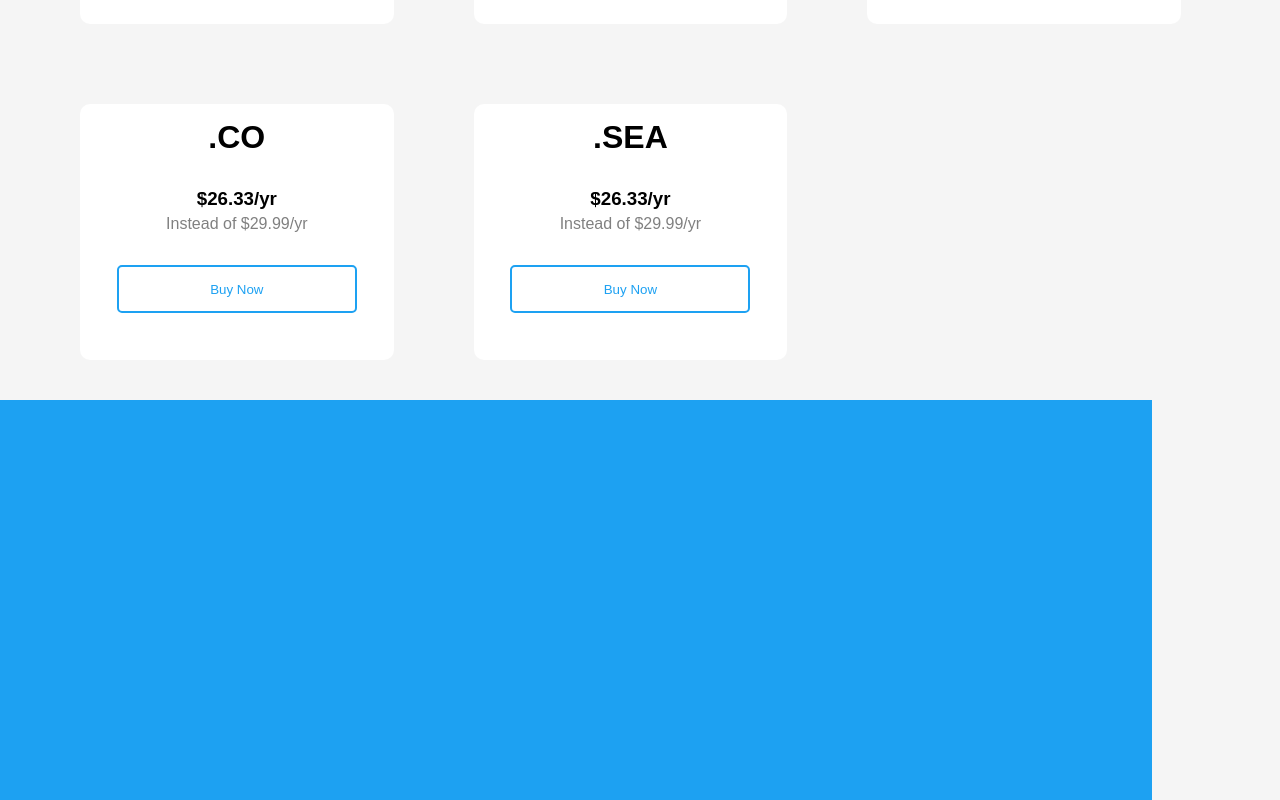
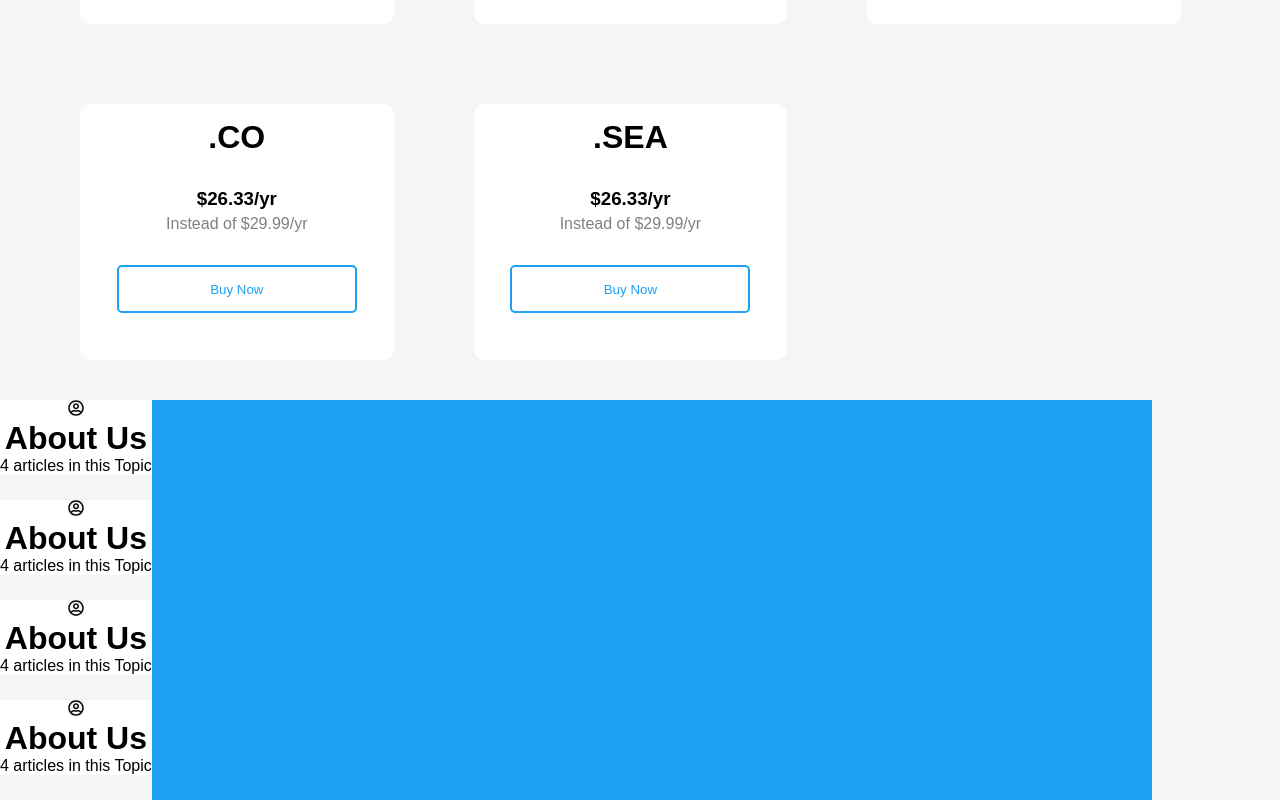
Before and after one commit to Florid11/first-task-p2, a React (Create React App) app: page / in a window 1280 px wide. Shown: the part 660-1460 px from the top of the page. Built offline with nearby package versions, Linux system fonts and the light colour scheme.

Commit message:
changes made to toggle

```diff
--- a/src/ToggleTopics/Toggle.js
+++ b/src/ToggleTopics/Toggle.js
@@ -1,5 +1,5 @@
 import React,{useState} from "react";
-import { FaAngleRight } from "react-icons/fa";
+import { FaAngleRight , FaRegUserCircle } from "react-icons/fa";
 import classes from "./Toggle.module.css";
 
 
@@ -14,7 +14,11 @@ const ToggleState = (props) => {
     <div className={classes.boxtopic}>
         <div>
             <div>
-
+                <p className={classes.user}><FaRegUserCircle /></p>
+            </div>
+            <div>
+                <h1>About Us</h1>
+                <p>4 articles in this Topic</p>
             </div>
         </div>
 
```
